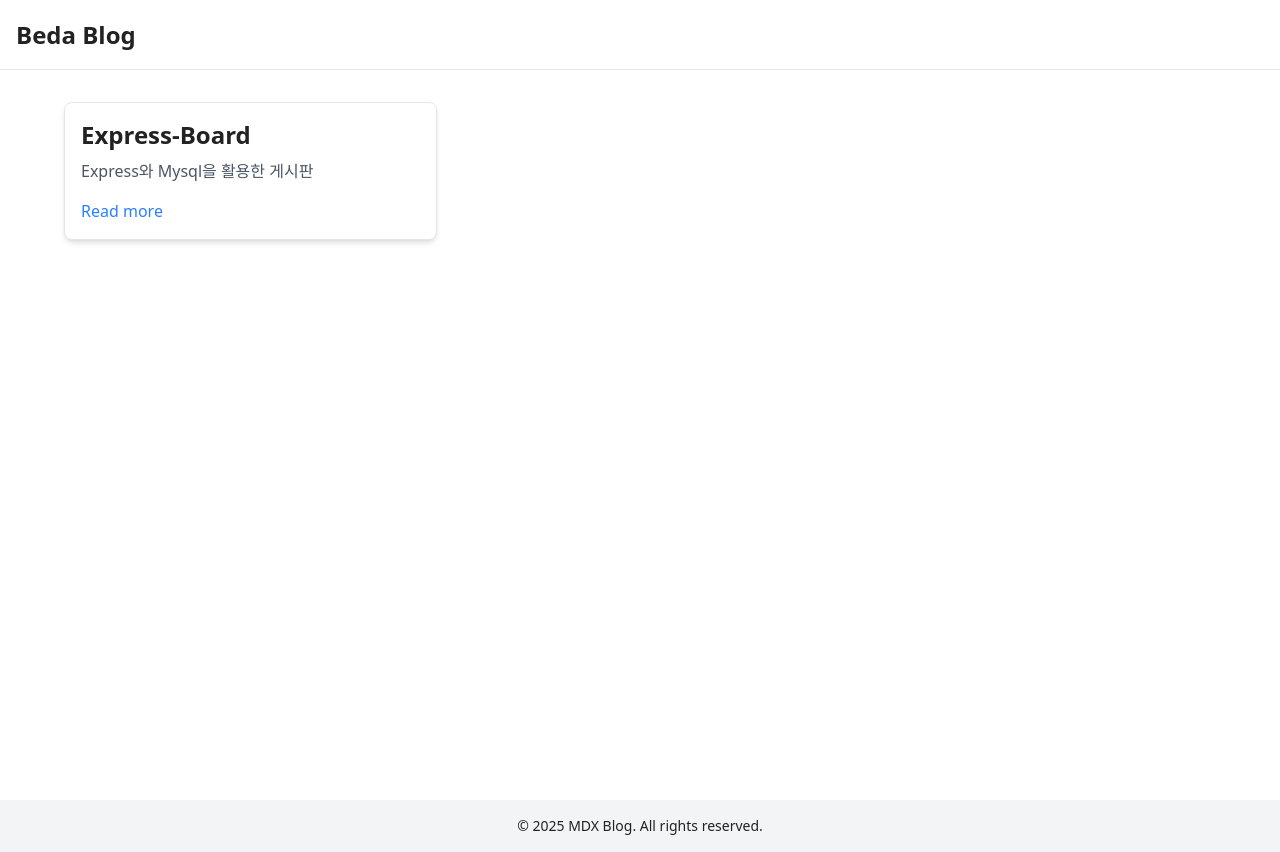
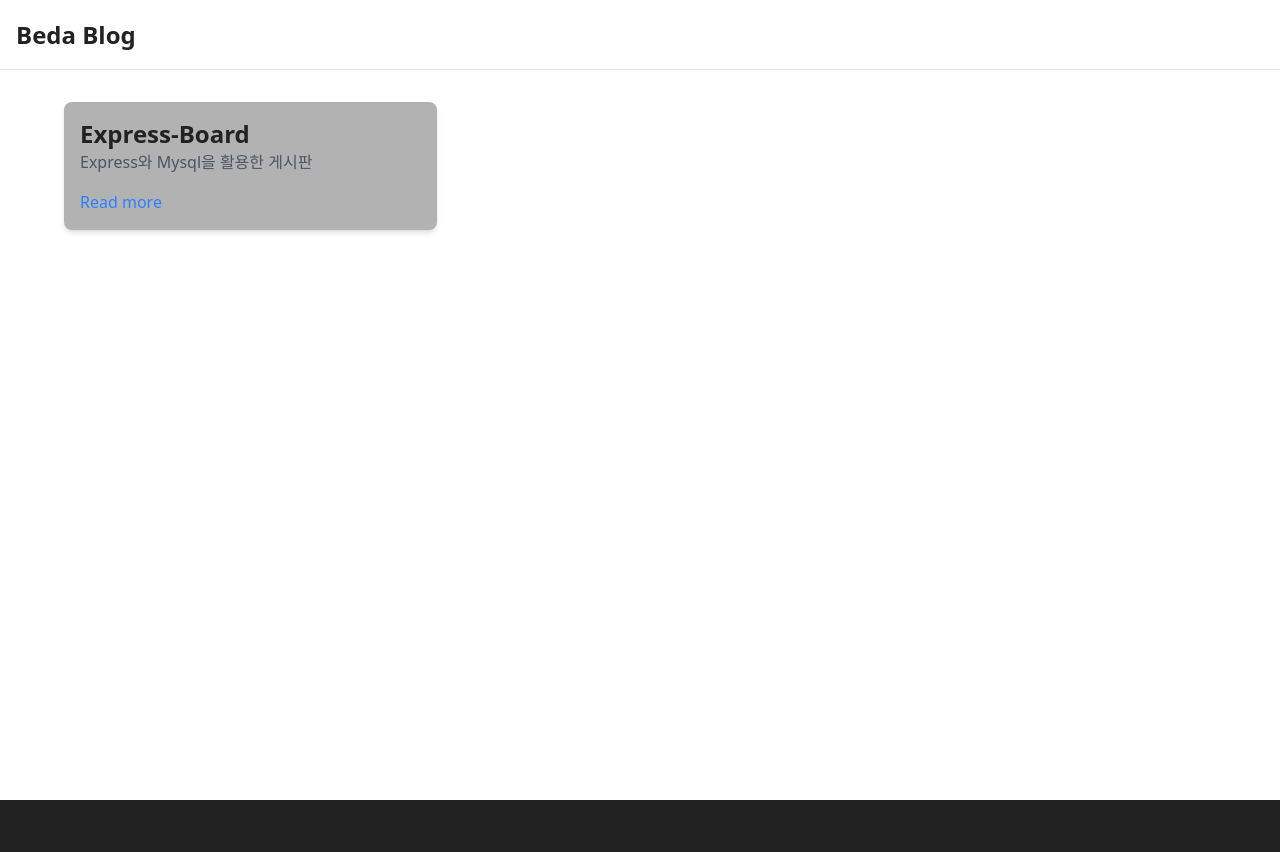
Before and after one commit to beda4715/beda-main, a Next.js app: page / in a window 1280 px wide. Built offline with nearby package versions, Linux system fonts and the light colour scheme.

Commit message:
feat: fe

```diff
--- a/src/app/globals.css
+++ b/src/app/globals.css
@@ -18,7 +18,7 @@ html, body {
 
 @media (prefers-color-scheme: dark) {
   html, body {
-    background-color: #121212; /* 완전 다크 배경 */
+    background-color: #363636; /* 완전 다크 배경 */
     color: #e0e0e0;
   }
 }
@@ -27,3 +27,19 @@ html, body {
 iframe {
   background-color: white !important;
 }
+
+.bg-gray-100{
+  background-color: #222;
+}
+
+.mb-2{
+  color: #d1d1d1;
+}
+
+.hd{
+  color: #222;
+}
+
+.border2{
+  background-color: rgb(178, 178, 178);
+}
--- a/src/app/page.tsx
+++ b/src/app/page.tsx
@@ -19,9 +19,9 @@ export default async function Home() {
     <div className='w-full flex flex-col items-center px-4 py-8'>
       <div className='max-w-6xl w-full grid-cols-3 max-md:grid-cols-2 max-sm:grid-cols-1 gap-4 grid'>
         {posts.map((post) => (
-          <div key={post.slug} className='border rounded-lg shadow-md border-black/10'>
+          <div key={post.slug} className='border2 rounded-lg shadow-md border-black/10'>
             <div className='p-4'>
-              <h2 className='text-2xl font-bold mb-2'>
+              <h2 className='text-2xl font-bold hd'>
                 <Link href={`/posts/${post.slug}`}>{post.metadata.title}</Link>
               </h2>
               <div className='text-gray-600 mb-4'>{post.metadata.description}</div>
--- a/src/content/example.mdx
+++ b/src/content/example.mdx
@@ -6,18 +6,18 @@ export const metadata = {
 export default function Page() {
   return (
     <div className="bg-white dark:bg-zinc-800 border border-zinc-200 dark:border-zinc-700 rounded-xl shadow-md p-6 my-6">
-      <h2 className="text-2xl font-bold mb-2 text-blue-600">📌 프로젝트 개요</h2>
+      <h2 className="text-2xl font-bold mb-2 text-white-600 hc">📌 프로젝트 개요</h2>
       <p className="mb-4 text-zinc-700 dark:text-zinc-300">
         Express-Board는 <strong className="text-black dark:text-white">Node.js의 Express 프레임워크</strong>를 기반으로 만든 게시판 프로젝트입니다.
       </p>
-      <h3 className="text-xl font-semibold mb-2">🔧 사용 기술</h3>
+      <h3 className="text-xl font-semibold mb-2 hc">🔧 사용 기술</h3>
       <ul className="list-disc list-inside text-zinc-700 dark:text-zinc-300 mb-4">
         <li>Express</li>
         <li>MySQL</li>
         <li>AWS EC2</li>
         <li>Docker</li>
       </ul>
-      <h3 className="text-xl font-semibold mb-2">🌐 배포된 웹사이트</h3>
+      <h3 className="text-xl font-semibold mb-2 hc">🌐 배포된 웹사이트</h3>
       <a
         href="http://43.200.176.82:3000/"
         target="_blank"
```
